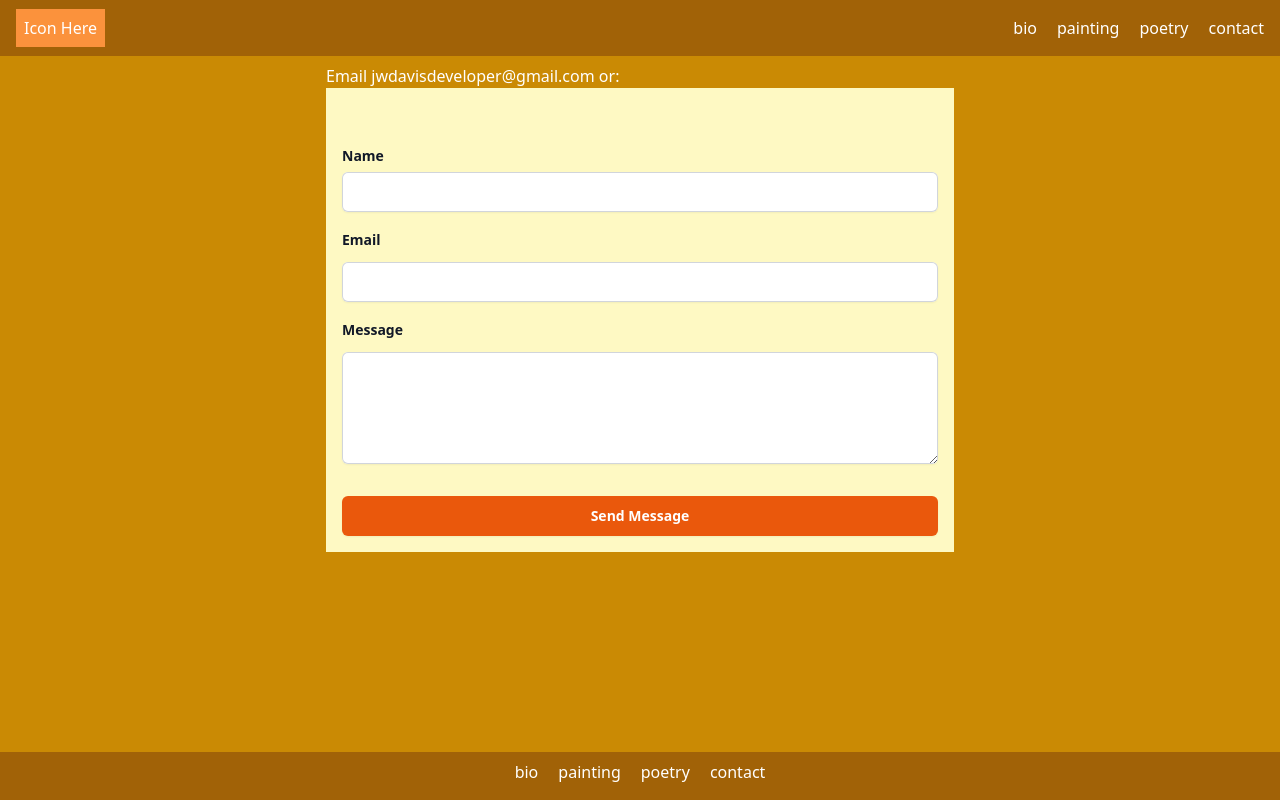
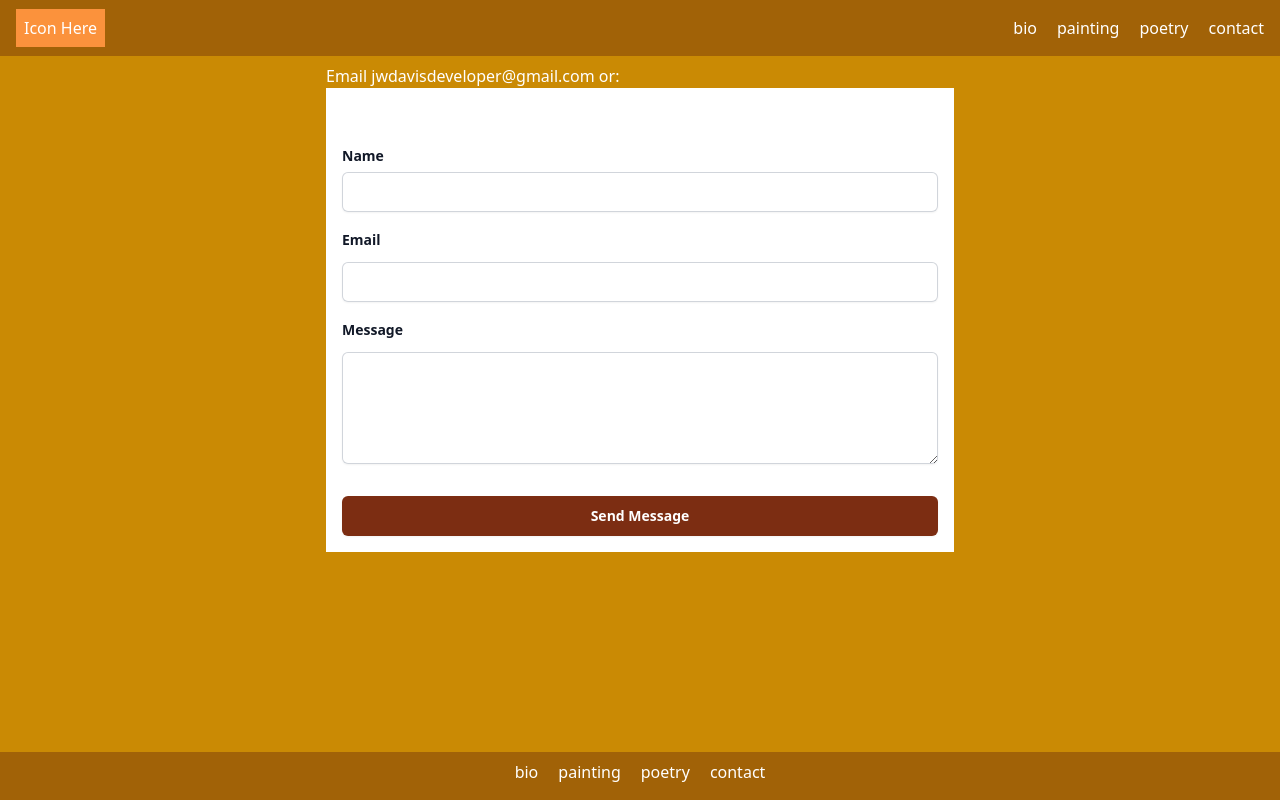
Before and after one commit to papadavis47/victorfuentesart, an Astro site: page /contact in a window 1280 px wide. Built offline with nearby package versions, Linux system fonts and the light colour scheme; Astro itself is replaced by a stand-in of ours.

Commit message:
change contactform color

```diff
--- a/src/components/astro/ContactForm.astro
+++ b/src/components/astro/ContactForm.astro
@@ -1,7 +1,7 @@
 ---
 ---
 
-<div class='bg-yellow-100 p-4'>
+<div class='bg-white p-4'>
   <form action='#' method='POST' class='mx-auto mt-8 max-w-xl sm:mt-10'></form>
   <div class=''>
     <label for='last-name' class='block text-sm font-semibold leading-6 text-gray-900'>Name</label>
@@ -45,7 +45,7 @@
   <div class='mt-8'>
     <button
       type='submit'
-      class='block w-full rounded-md bg-orange-600 px-3.5 py-2.5 text-center text-sm font-semibold text-white shadow-sm hover:bg-orange-500 focus-visible:outline focus-visible:outline-2 focus-visible:outline-offset-2 focus-visible:outline-orange-600'
+      class='block w-full rounded-md bg-orange-900 px-3.5 py-2.5 text-center text-sm font-semibold text-white shadow-sm hover:bg-orange-500 focus-visible:outline focus-visible:outline-2 focus-visible:outline-offset-2 focus-visible:outline-orange-600'
       >Send Message</button
     >
   </div>
```
